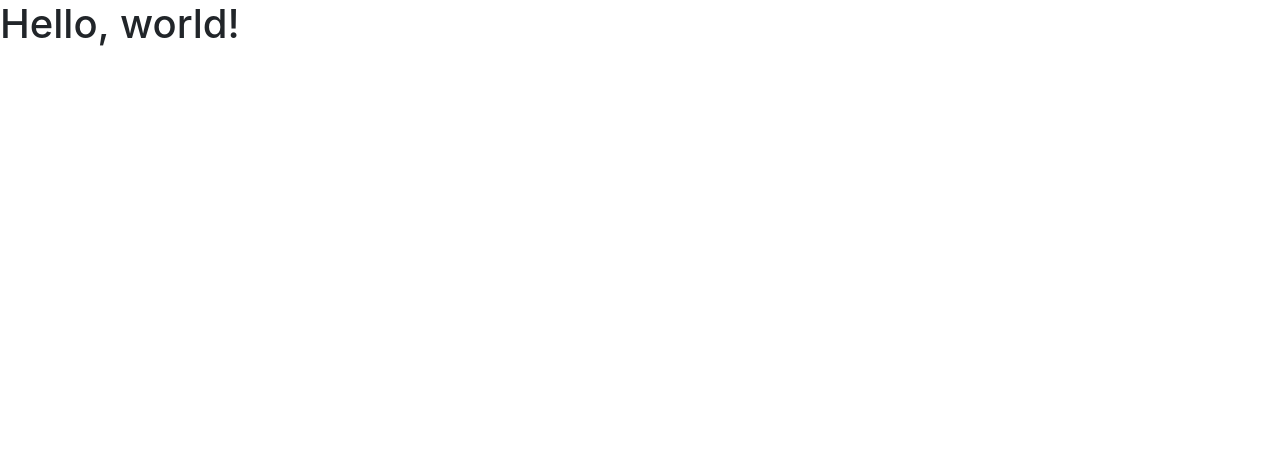
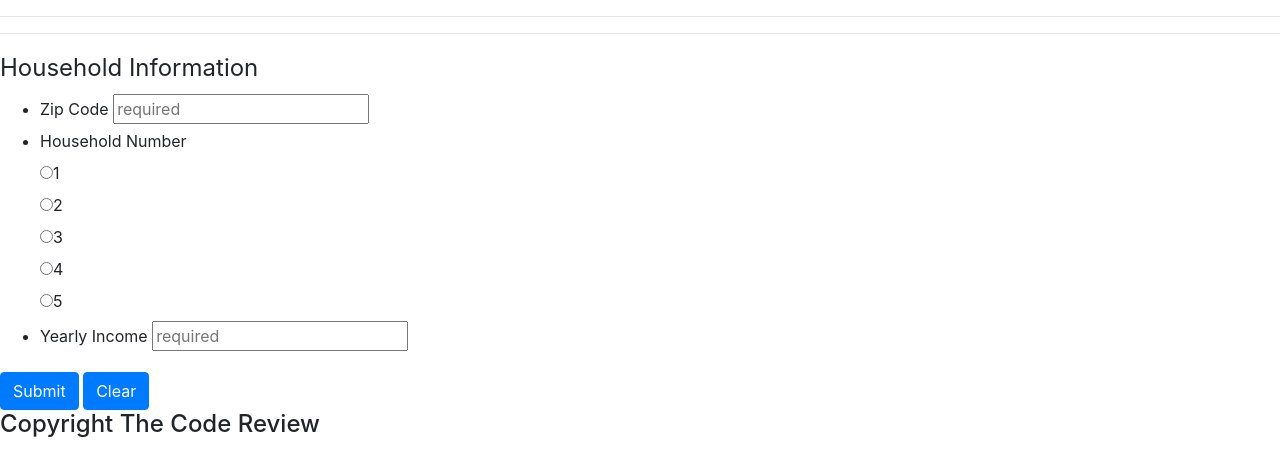
Before and after one commit to social-housing/affordable-housing-atx, a plain HTML site: page index.html in a window 1280 px wide. Drawn offline with nearby package versions, Linux system fonts and the light colour scheme.

Commit message:
added form

```diff
--- a/index.html
+++ b/index.html
@@ -1,4 +1,4 @@
-<!doctype html>
+<!DOCTYPE html>
 <html lang="en">
   <head>
     <!-- Required meta tags -->
@@ -7,11 +7,64 @@
 
     <!-- Bootstrap CSS -->
     <link rel="stylesheet" href="https://stackpath.bootstrapcdn.com/bootstrap/4.3.1/css/bootstrap.min.css" integrity="sha384-ggOyR0iXCbMQv3Xipma34MD+dH/1fQ784/j6cY/iJTQUOhcWr7x9JvoRxT2MZw1T" crossorigin="anonymous">
-
     <title>Hello, world!</title>
   </head>
+
   <body>
-    <h1>Hello, world!</h1>
+
+    <section>
+      <form method="post" class="sign-up">
+        <hr class="thick">
+        <hr>
+
+        <fieldset class="contact-info">
+
+          <legend>Household Information</legend>
+
+          <ul class="contact-info">
+            <li class="zipcode">
+              <label for="zip-code">Zip Code</label>
+              <input type="text" id="zip-code" class="text-field" name="user_zip" placeholder="required" required>
+            </li>
+            <li>
+              <div class="news-heading">
+                <label class="news-format">Household Number</label>
+                <div>
+                  <input type="radio" id="one" value="one" name="household-number"><label for="one">1</label>
+                </div>
+                <div>
+                  <input type="radio" id="two" value="two" name="household-number"><label for="two">2</label>
+                </div>
+                <div>
+                  <input type="radio" id="three" value="three" name="household-number"><label for="three">3</label>
+                </div>
+                <div>
+                  <input type="radio" id="four" value="four" name="household-number"><label for="four">4</label>
+                </div>
+                <div>
+                  <input type="radio" id="five" value="five" name="household-number"><label for="five">5</label>
+                </div>
+              </div>
+            </li>
+
+            <li>
+              <label for="name">Yearly Income</label>
+              <input type="text" id="yearly-income" class="text-field" name="income" placeholder="required" required>
+            </li>
+          </ul>
+
+          <div class="input-buttons">
+            <a class="btn btn-primary" href="#" role="button">Submit</a>
+            <a class="btn btn-primary" href="#" role="button">Clear</a>
+          </div>
+        </fieldset>
+      </form>
+    </section>
+    <footer>
+      <h4>Copyright The Code Review</h4>
+    </footer>
+
+
 
     <!-- Optional JavaScript -->
     <!-- jQuery first, then Popper.js, then Bootstrap JS -->
```
